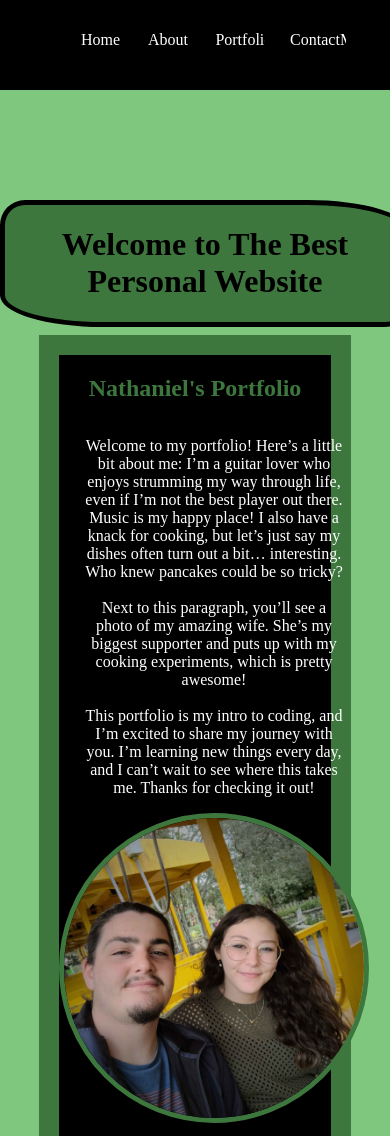
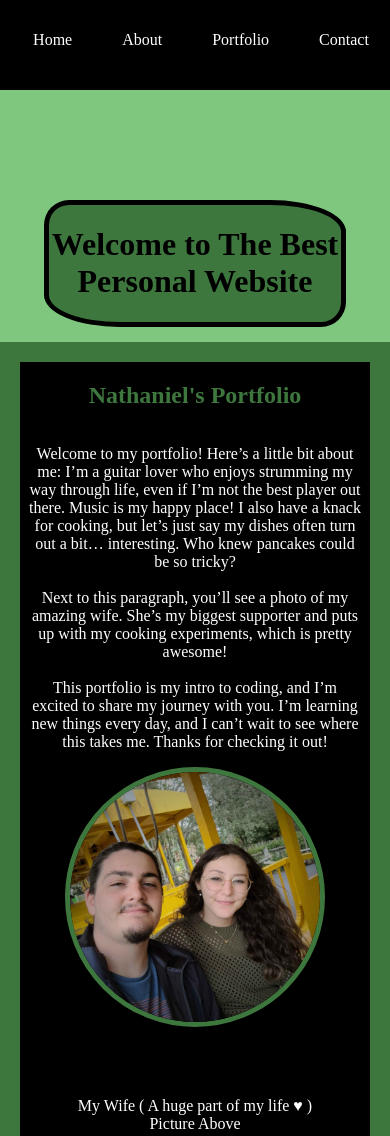
Before and after one commit to Downeyn21/Portfolio, a plain HTML site: page index.html in a window 390 px wide. Shown: the top 1136 px of the page. Drawn offline with Linux system fonts and the light colour scheme.

Commit message:
smaller screen patch

```diff
--- a/index.html
+++ b/index.html
@@ -13,7 +13,7 @@
             <a id="nav-link" href="index.html">Home</a>
             <a id="nav-link" href="about.html">About</a>
             <a id="nav-link" href="portfolio.html">Portfolio</a>
-            <a id='nav-link' href="contact.html">ContactMe</a>
+            <a id='nav-link' href="contact.html">Contact</a>
         </div>
     </section>
         <!-- end nav bar -->
--- a/style.css
+++ b/style.css
@@ -4,6 +4,7 @@ body {
     margin-left: 130px;
     text-align: center;
     display: block;
+    margin-top: 50px;
 
 }
 
@@ -61,7 +62,7 @@ img {
     border: solid 5px;
     border-radius: 25px 25%;
     background-color: rgba(62, 119, 62);
-    width: 400px;
+    width: 350px;
     margin: auto;
 }
 
@@ -143,6 +144,7 @@ footer {
 
     body {
         margin: 200px 0 0;
+        width: 100%;
     }
 
     .nav {
@@ -159,3 +161,23 @@ footer {
         margin-bottom: 50px;
     }
 }
+
+@media(max-width: 550px) {
+    .nav {
+        width: 100%;
+        justify-content: center;
+        padding: 0;
+    }
+
+    .container {
+        margin: 15px 0
+    }
+
+    img {
+        max-width: 250px;
+    }
+
+    .header-wrap {
+        width: 75%;
+    }
+}
```
Also changed, not shown: about.html (+1 -1 lines), contact.html (+1 -1 lines), portfolio.html (+1 -1 lines).
